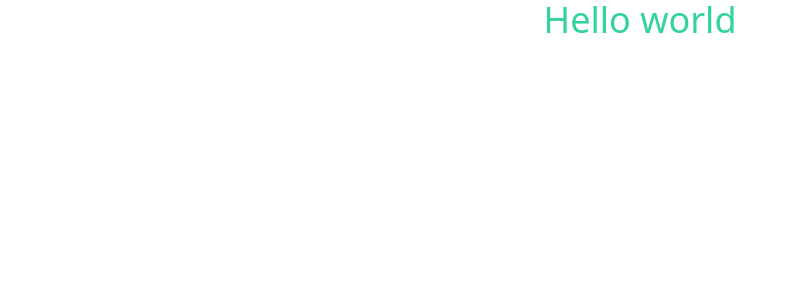
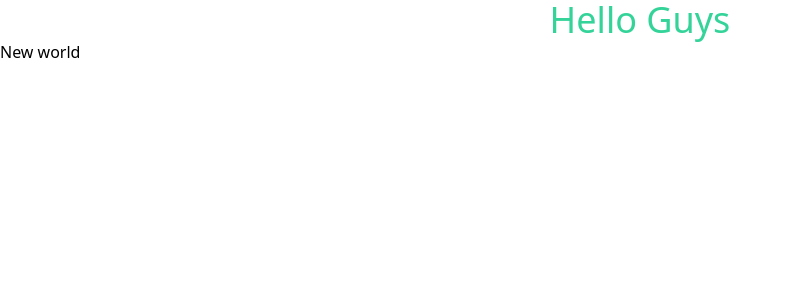
Before and after one commit to John-sys/firstProject, a React (Create React App) app in the folder frontend/: page / in a window 1280 px wide. Shown: the top 300 px of the page, without its empty margins (0-796 px from the left). Built offline with nearby package versions, Linux system fonts and the light colour scheme.

Commit message:
new commit

```diff
--- a/frontend/src/App.js
+++ b/frontend/src/App.js
@@ -2,7 +2,8 @@
 function App() {
   return (
     <div className="App">
-     <h1 className='text-emerald-400 text-center text-4xl'>Hello world</h1>
+     <h1 className='text-emerald-400 text-center text-4xl'>Hello Guys</h1>
+     <h2>New world</h2>
     </div>
   );
 }
```
